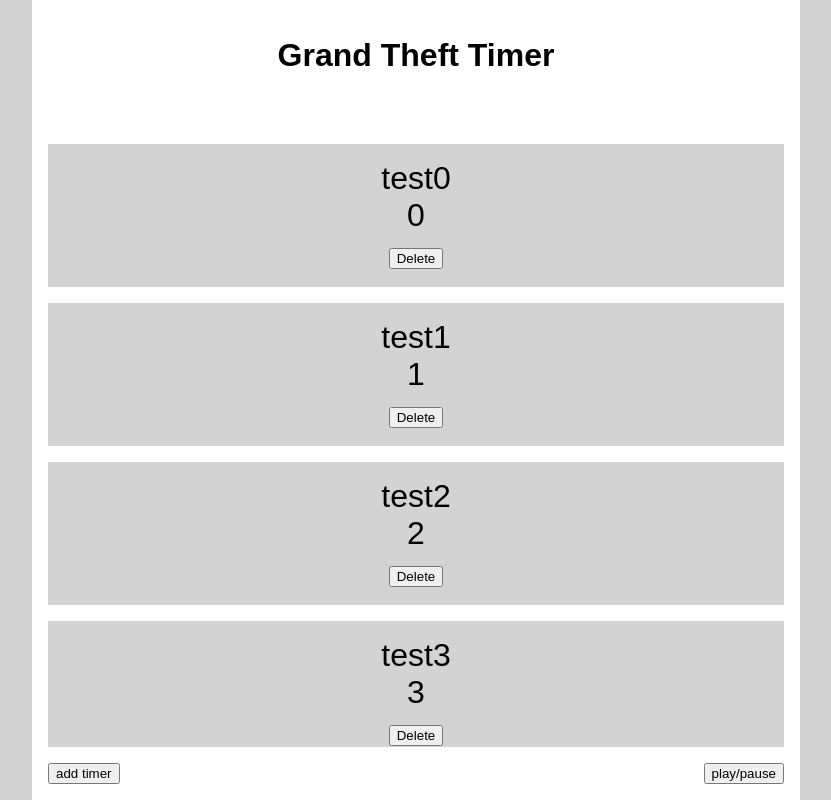
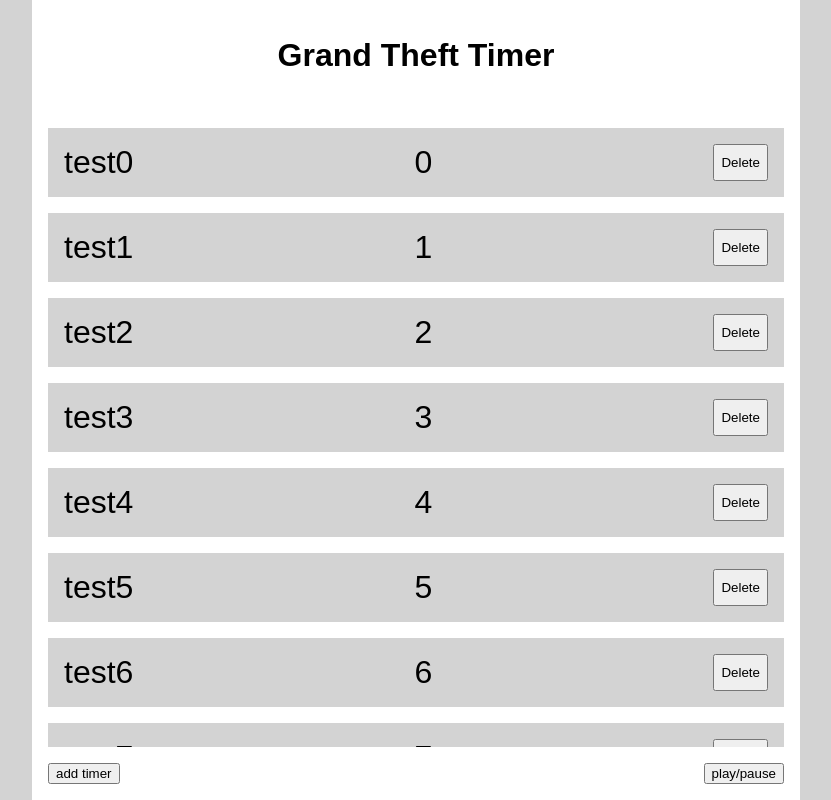
Before and after one commit to cendert/parallel_timers, a React (Create React App) app: page / in a window 1280 px wide. Shown: the whole page, without its empty margins (224-1055 px from the left). Built offline with nearby package versions, Linux system fonts and the light colour scheme.

Commit message:
tiny padding tweaks

```diff
--- a/src/components/timer.js
+++ b/src/components/timer.js
@@ -4,6 +4,8 @@ import {Button} from "./button";
 
 const timerStyle = {
     backgroundColor: 'lightgray',
+    display: 'flex',
+    justifyContent: 'space-between',
     margin: 'var(--lego-margin) 0',
     padding: 'var(--lego-padding)'
 }
--- a/src/components/timers.js
+++ b/src/components/timers.js
@@ -8,7 +8,7 @@ export const Timers = ({timers = {}, handleDelete = () => {}}) =>
         fontSize: '2rem',
         gridArea: 'content',
         overflowY: 'auto',
-        padding: 'var(--lego-padding)'
+        padding: '0 var(--lego-padding)'
     }} >
         {timers && Object.values(timers).map((timer, index) => <Timer key={Object.keys(timers)[index]} keyProp={Object.keys(timers)[index]} description={timer.description} duration={timer.duration} handleDelete={handleDelete}/>)}
         {Object.keys(timers).length === 0 && <Timer description={'add a timer'}/>}
```
